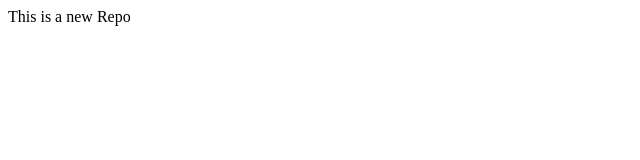
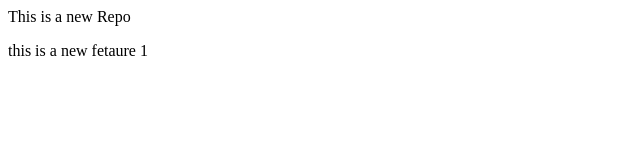
Before and after one commit to Abhishek00013/localRepo, a plain HTML site: page index.html in a window 1280 px wide. Shown: the whole page, without its empty margins (0-640 px from the left). Drawn offline with Linux system fonts and the light colour scheme.

Commit message:
added a new feature1

```diff
--- a/index.html
+++ b/index.html
@@ -1 +1,2 @@
 <p>This is a new Repo</p>
+<p> this is a new fetaure 1</p>
```
